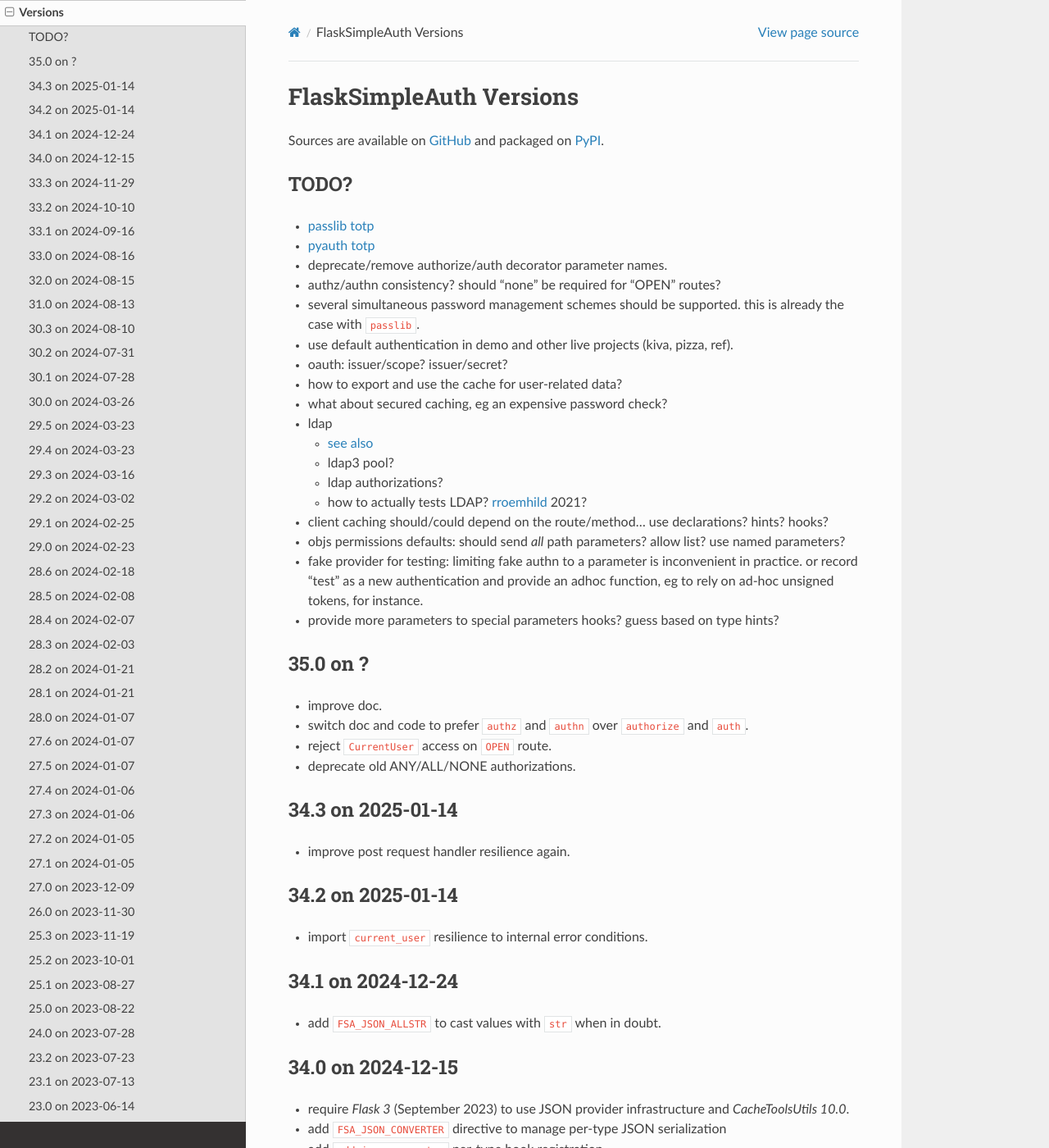
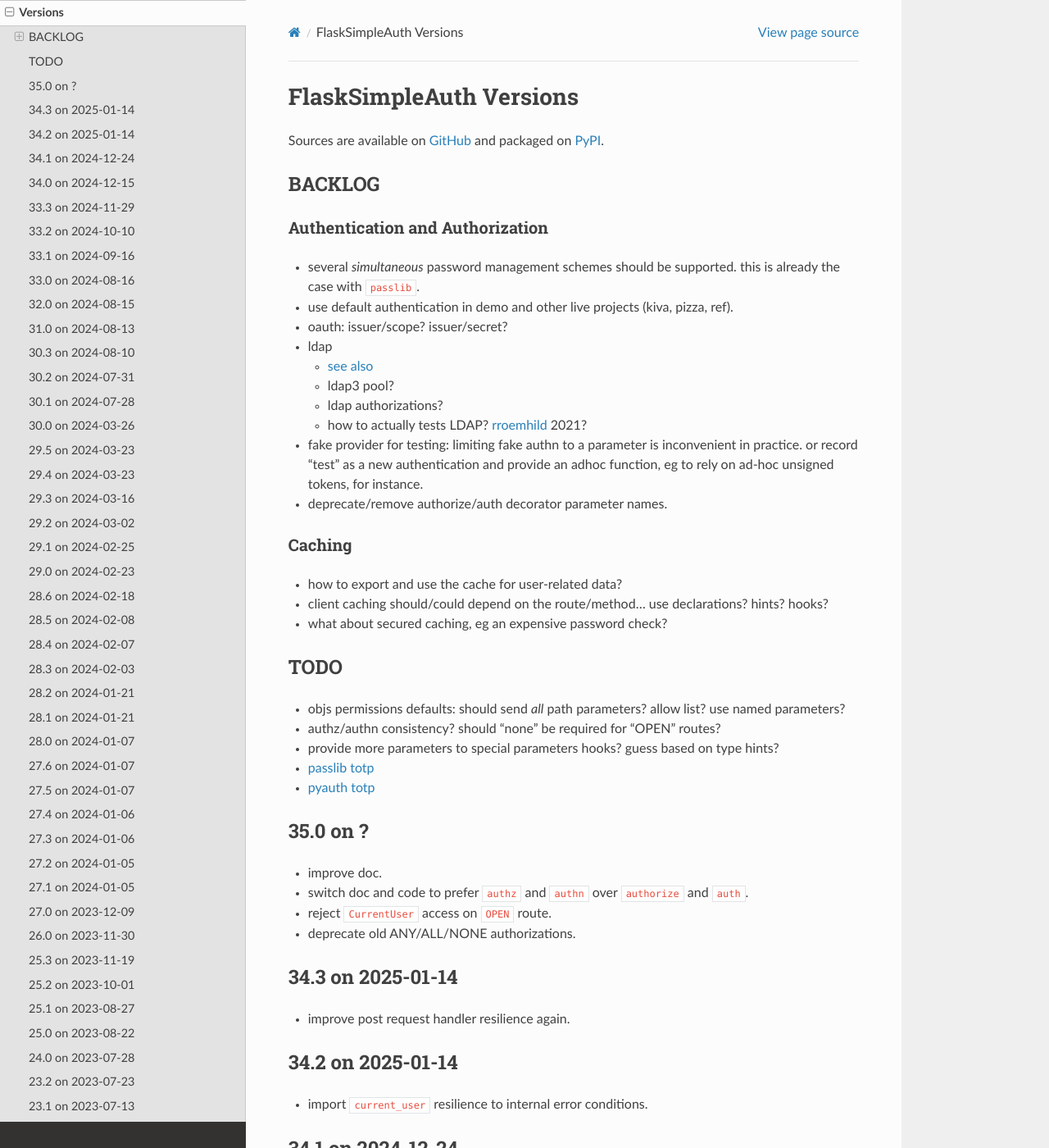
Before and after one commit to zx80/flask-simple-auth, a Sphinx documentation site: the page built from docs/VERSIONS.md, in a window 1280 px wide and 1400 px high. Shown: the whole window at 82% size. Built offline with Sphinx 7.4.7 and the Read the Docs theme 3.1.0, drawn with Linux system fonts in a browser that asks for light colours; pages that are not in the unit, such as notebooks, are missing from menus.

Commit message:
reorganize backlog

```diff
--- a/docs/VERSIONS.md
+++ b/docs/VERSIONS.md
@@ -3,31 +3,39 @@
 Sources are available on [GitHub](https://github.com/zx80/flask-simple-auth)
 and packaged on [PyPI](https://pypi.org/project/FlaskSimpleAuth/).
 
-## TODO?
+## BACKLOG
 
-- [passlib totp](https://passlib.readthedocs.io/en/stable/lib/passlib.totp.html)
-- [pyauth totp](https://pyauth.github.io/pyotp/)
-- deprecate/remove authorize/auth decorator parameter names.
-- authz/authn consistency? should "none" be required for "OPEN" routes?
-- several simultaneous password management schemes should be supported.
+### Authentication and Authorization
+
+- several _simultaneous_ password management schemes should be supported.
   this is already the case with `passlib`.
 - use default authentication in demo and other live projects (kiva, pizza, ref).
 - oauth: issuer/scope? issuer/secret?
-- how to export and use the cache for user-related data?
-- what about secured caching, eg an expensive password check?
 - ldap
   - [see also](https://github.com/rroemhild/flask-ldapconn)
   - ldap3 pool?
   - ldap authorizations?
   - how to actually tests LDAP?
     [rroemhild](https://github.com/rroemhild/docker-test-openldap) 2021?
-- client caching should/could depend on the route/method…
-  use declarations? hints? hooks?
-- objs permissions defaults: should send _all_ path parameters? allow list? use named parameters?
 - fake provider for testing: limiting fake authn to a parameter is inconvenient in practice.
   or record "test" as a new authentication and provide an adhoc function,
   eg to rely on ad-hoc unsigned tokens, for instance.
+- deprecate/remove authorize/auth decorator parameter names.
+
+### Caching
+
+- how to export and use the cache for user-related data?
+- client caching should/could depend on the route/method…
+  use declarations? hints? hooks?
+- what about secured caching, eg an expensive password check?
+
+## TODO
+
+- objs permissions defaults: should send _all_ path parameters? allow list? use named parameters?
+- authz/authn consistency? should "none" be required for "OPEN" routes?
 - provide more parameters to special parameters hooks? guess based on type hints?
+- [passlib totp](https://passlib.readthedocs.io/en/stable/lib/passlib.totp.html)
+- [pyauth totp](https://pyauth.github.io/pyotp/)
 
 ## 35.0 on ?
 
```
